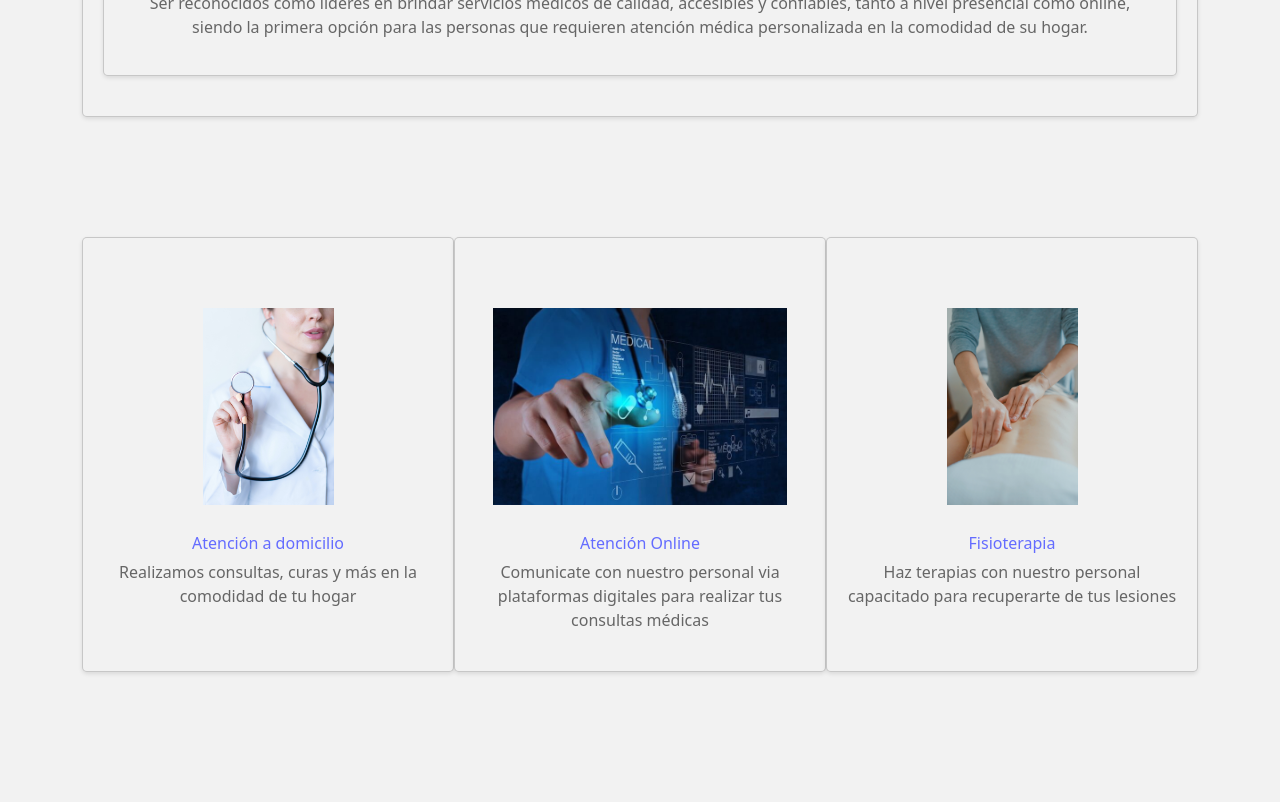
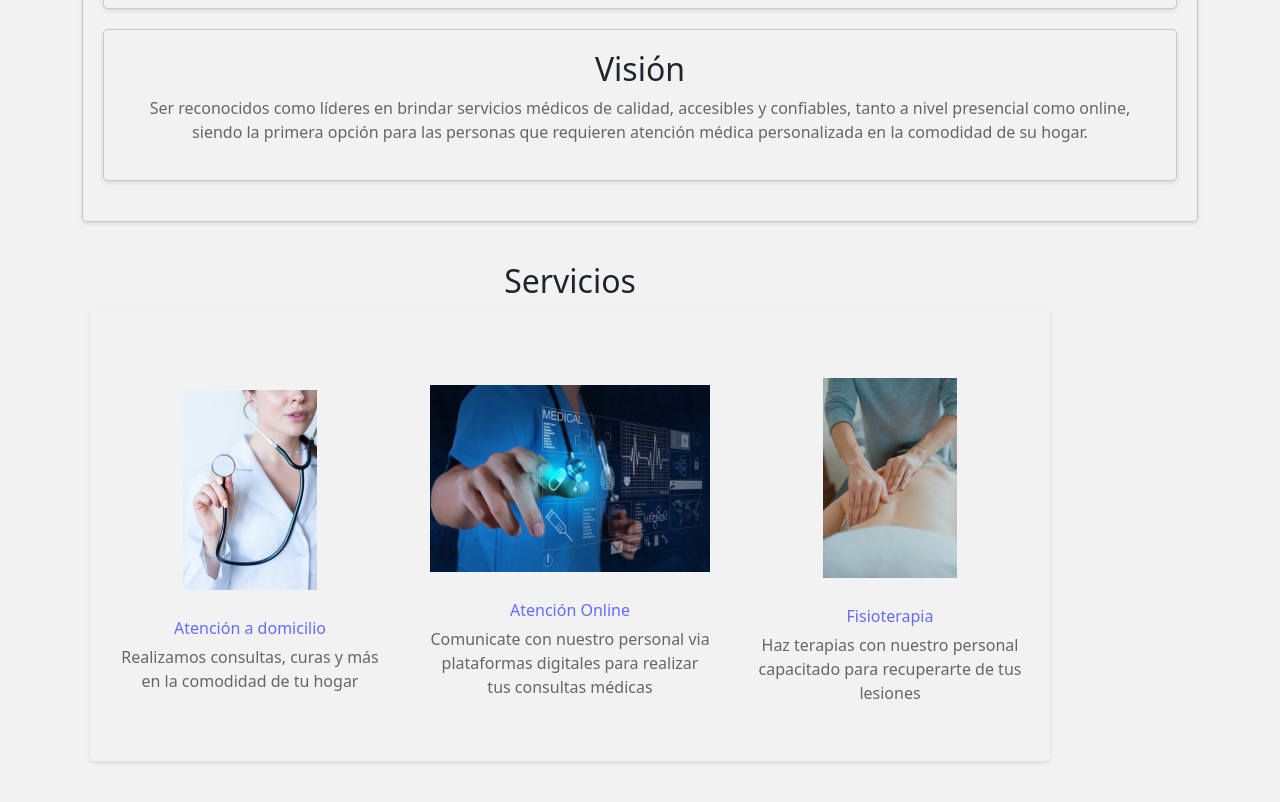
Before and after one commit to davidmurati/MedplusPrueba, a React (Vite) app: page / in a window 1280 px wide. Shown: the part 1880-2682 px from the top of the page. Before the commit the page ends 2604 px from the top, so only its background shows below. Built offline with nearby package versions, Linux system fonts and the light colour scheme.

Commit message:
24 commit

```diff
--- a/src/Component/Home/Home.jsx
+++ b/src/Component/Home/Home.jsx
@@ -21,10 +21,15 @@ const Home = () => {
 
     <form onSubmit={handleSubmit}>
     <div>
-      <div className="logo-container">
+
+      <div className="container">
+      <div className="card3">
         <img src={imgmed9} className="App-logo" alt="logo" />
         <h1>Mediplus</h1>
         </div>
+        </div>
+
+
 
         <main>
         <p>Bienvenido a la app de salud Mediplus, estamos para ayudarlo</p>
@@ -48,45 +53,47 @@ const Home = () => {
             <p>{"Ser reconocidos como líderes en brindar servicios médicos de calidad, accesibles y confiables, tanto a nivel presencial como online, siendo la primera opción para las personas que requieren atención médica personalizada en la comodidad de su hogar."}</p>
             </div>
 
+
           </div>
+
 
         </div>
         </section>
 
+
         <section id="Serv">
-        <div className='container'>
 
 
-          <div className="card">
+        <div className="card3">
+        <h2>{"Servicios"}</h2>
+
+        <div className="container2">
+
+              <div className="card3">
               <img src={imgmed6} className="App-logo1" alt="logo"/>
               <div className="link">
               <a  href="/Servicio"> Atención a domicilio </a>
               <p>{"Realizamos consultas, curas y más en la comodidad de tu hogar"}</p>
               </div>
-
-
               </div>
 
-          <div className="card">
+              <div className="card3">
               <img src={imgmed13} className="App-logo1" alt="logo"/>
               <div className="link">
               <a  href="/Servicio"> Atención Online </a>
               <p>{"Comunicate con nuestro personal via plataformas digitales para realizar tus consultas médicas"}</p>
               </div>
-
-
-
               </div>
 
-          <div className="card">
+              <div className="card3">
               <img src={imgmed3} className="App-logo1" alt="logo"/>
               <div className="link">
               <a  href="/Servicio"> Fisioterapia </a>
               <p>{"Haz terapias con nuestro personal capacitado para recuperarte de tus lesiones"}</p>
               </div>
+              </div>
 
             </div>
-
         </div>
 
 
--- a/src/Component/Home/home.css
+++ b/src/Component/Home/home.css
@@ -2,6 +2,18 @@
     display: flex;
     justify-content: space-between;
     padding-top: 100px;
+    align-items: center;
+  }
+
+  .container2 {
+    display: flex;
+    justify-content: space-between;
+    align-items: center;
+
+    background-color: #f2f2f2;
+    border-radius: 5px;
+    box-shadow: 0 2px 4px rgba(0, 0, 0, 0.1);
+    text-align: center;
   }
 
   body {
@@ -28,9 +40,6 @@
     width: auto;
     height: 1000px;
 
-
-
-
     padding: 20px;
     background-color: #f2f2f2;
     border-radius: 5px;
@@ -40,6 +49,20 @@
   }
 
   .card3 {
+    width: 100%;
+    max-width: 1000px;
+    padding: 20px;
+    background-color: #f2f2f2;
+    border-radius: 5px;
+    box-shadow: 0 2px 4px rgba(0, 0, 0, 0.1);
+    text-align:justify;
+    margin-bottom: 20px;
+  }
+
+  .card4 {
+
+    display: flex;
+
     width: 100%;
     max-width: 1000px;
     padding: 20px;
--- a/src/Component/Login/Login.css
+++ b/src/Component/Login/Login.css
@@ -18,6 +18,18 @@
     background-color: #f2f2f2;
     border-radius: 5px;
     box-shadow: 0 2px 4px rgba(0, 0, 0, 0.1);
+    text-align: center;
+    margin-bottom: 20px;
+  }
+
+  .card5 {
+    width: 100%;
+    align-items: center;
+
+    padding: 20px;
+    background-color: #f2f2f200;
+    border-radius: 5px;
+    box-shadow: 0 2px 4px rgba(0, 0, 0, 0);
     text-align: center;
     margin-bottom: 20px;
   }
--- a/src/Component/Login/Login.jsx
+++ b/src/Component/Login/Login.jsx
@@ -130,7 +130,10 @@ useEffect(() => {
     <form onSubmit={handleSubmit}>
 
     <div className="container">
+      <div className="card5">
         <img src={imgmed9} className="App-logo" alt="logo" />
+        <h1>Mediplus</h1>
+        </div>
         </div>
 
     <div className="container">
--- a/src/Component/Servicio/Servicio.css
+++ b/src/Component/Servicio/Servicio.css
@@ -2,6 +2,10 @@
     display: flex;
     justify-content: space-between;
     padding-top: 100px;
+
+    text-align: center;
+    align-items: center;
+    align-content: center;
   }
 
   body {
@@ -20,6 +24,9 @@
     box-shadow: 0 2px 4px rgba(0, 0, 0, 0.1);
     text-align: center;
     margin-bottom: 20px;
+
+    align-items: center;
+    align-content: center;
   }
 
   .card2 {
@@ -32,6 +39,9 @@
     box-shadow: 0 2px 4px rgba(0, 0, 0, 0.1);
     text-align: center;
     margin-bottom: 20px;
+
+    align-items: center;
+    align-content: center;
   }
 
   .card3 {
@@ -44,18 +54,27 @@
     box-shadow: 0 2px 4px rgba(0, 0, 0, 0);
     text-align:center;
     margin-bottom: 20px;
+
+    align-items: center;
+    align-content: center;
   }
 
-  .card4 {
+  .cardi5 {
+    width: auto;
+
+    padding-top: 20px;
+    padding-left: 50px;
+    padding-right: 50px;
+
+
     align-items: center;
-    margin-left: 20%;
-    margin-right: 20%;
-    width: 60%;
-    padding: 20px;
-    background-color: #f2f2f2;
-    border-radius: 5px;
+    align-content: center;
+
+
     text-align: center;
     margin-bottom: 20px;
+
+
   }
 
 
@@ -111,6 +130,9 @@
     border-radius: 5px;
     text-align: center;
     margin-bottom: 20px;
+
+    align-items: center;
+    align-content: center;
   }
 
 
@@ -131,18 +153,6 @@
 
   }
 
-  .selector  {
-    padding: 10%;
-    font-size: 16px;
-    border: none;
-    border-radius: 5px;
-    box-shadow: 0 0 5px rgba(0, 0, 0, 0);
-    margin-top: 5px;
-    align-items: center;
-    width: auto;
-
-
-  }
 
   .boton {
     width: 200px;
--- a/src/Component/Servicio/Servicio.jsx
+++ b/src/Component/Servicio/Servicio.jsx
@@ -185,7 +185,7 @@ const Servicio = () => {
              <input  type="email" value={email} onChange={(e) => setEmail(e.target.value)} />
             </div>
 
-            <div className='card4'>
+            <div className='cardi5'>
             <label>
             Tipo de pago:
             </label>
```
Lines whose indentation alone changed are shown as unchanged.
